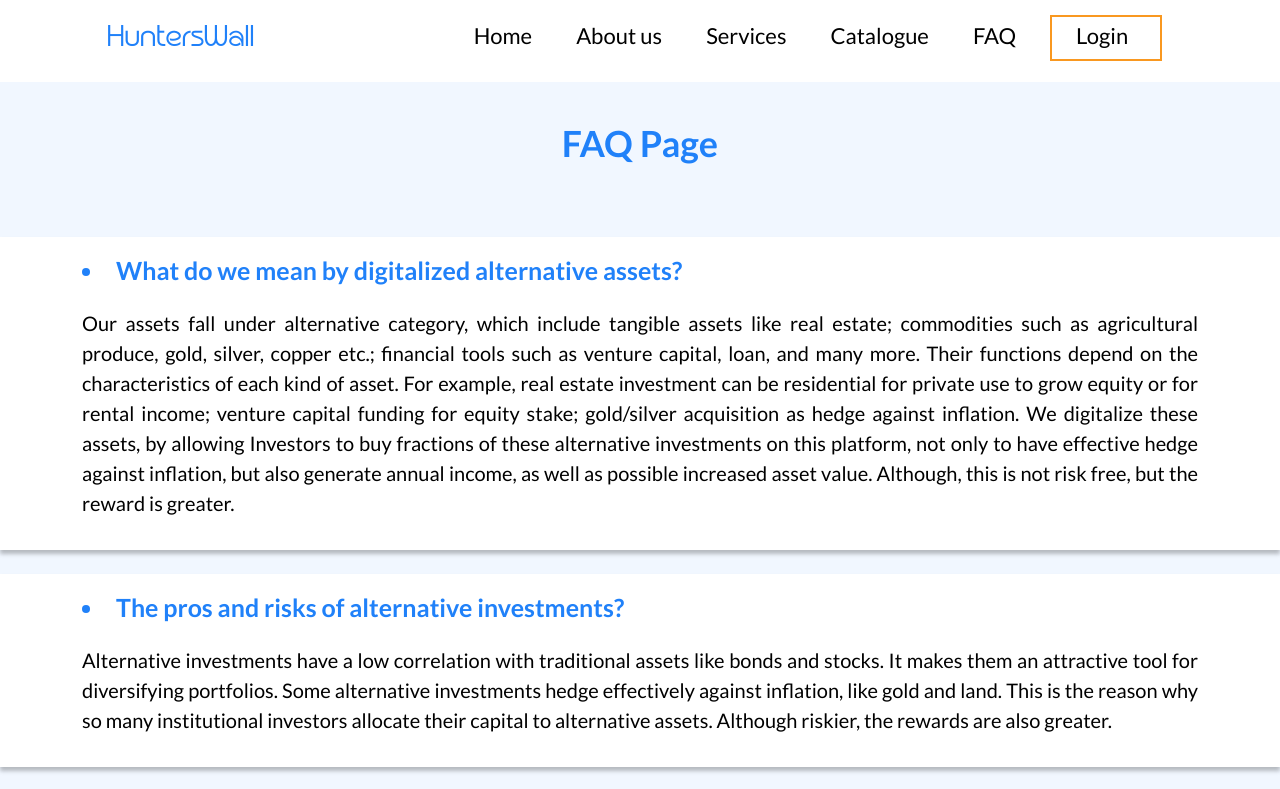
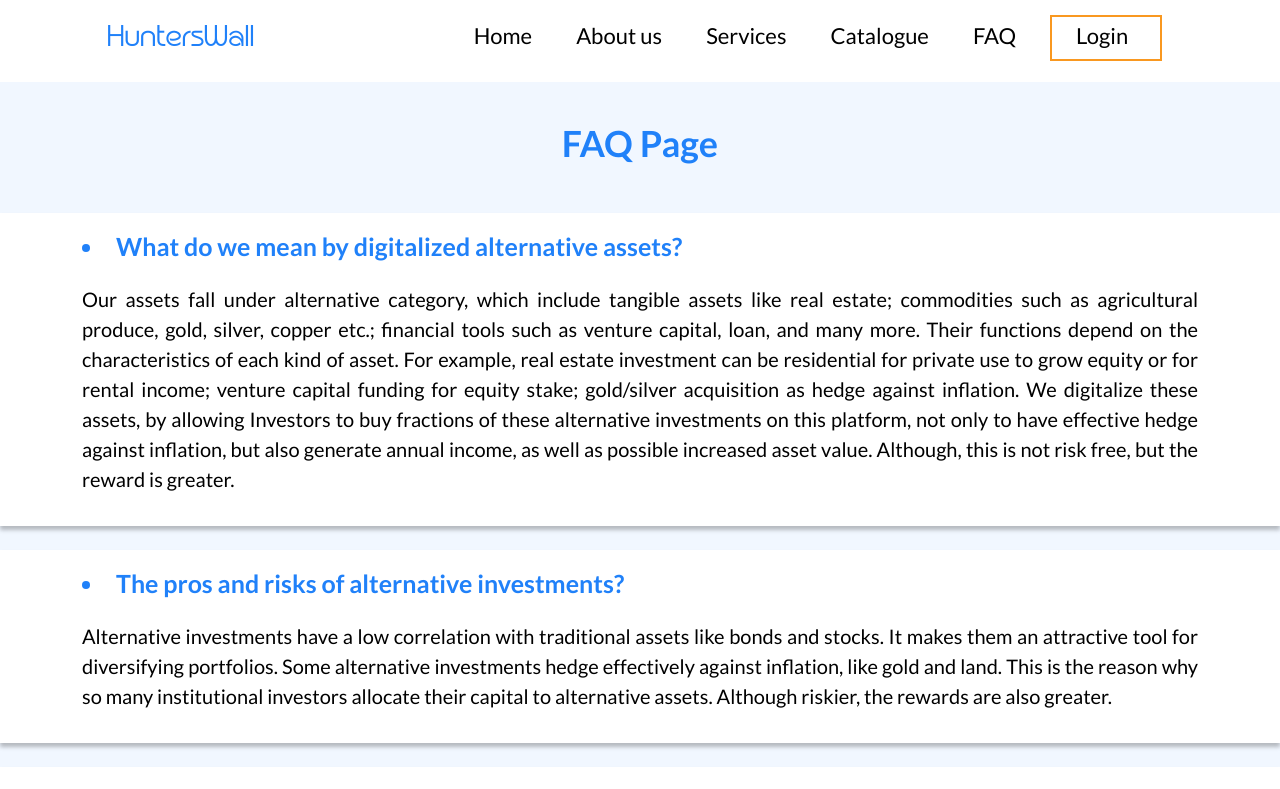
Before and after one commit to Dreezy305/HuntersWall, a Next.js app: page /faq in a window 1280 px wide. Shown: the top 789 px of the page. Built offline with nearby package versions, Linux system fonts and the light colour scheme.

Commit message:
FAQ page

```diff
--- a/pages/faq.js
+++ b/pages/faq.js
@@ -6,7 +6,7 @@ function Faq() {
   return (
     <Layout>
       <section className="pt-4 py-3 FAQ">
-        <h1 className="text-center mx-auto py-3 pb-5">FAQ Page</h1>
+        <h1 className="text-center mx-auto py-3 pb-4">FAQ Page</h1>
 
         {/* FAQ cards */}
         {Faqs.map((item) => (
```
